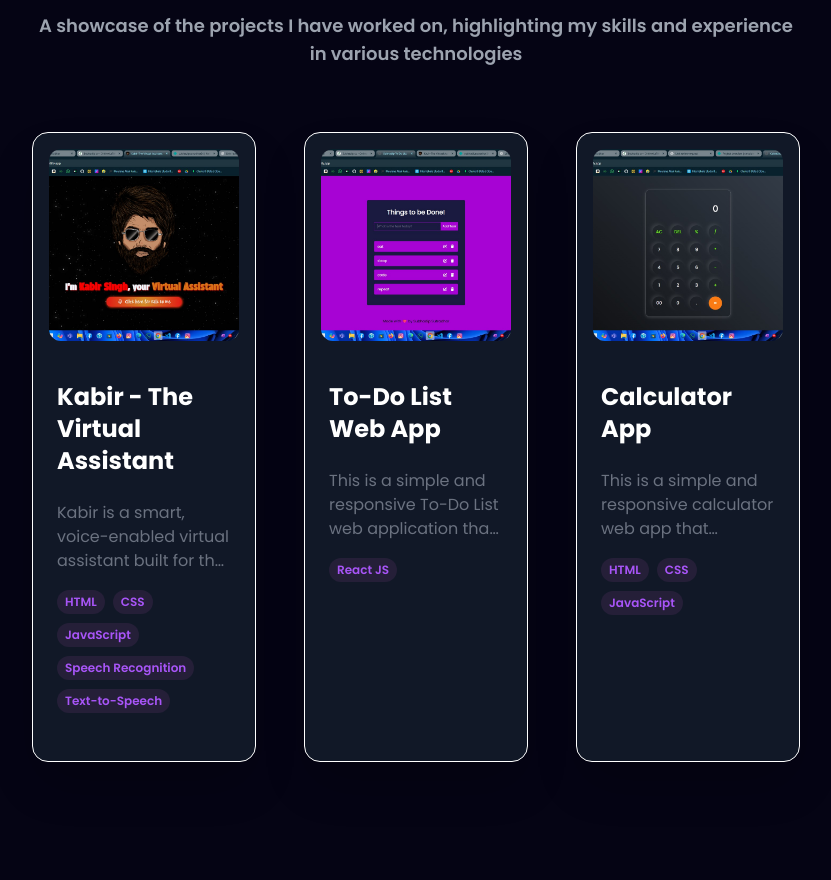
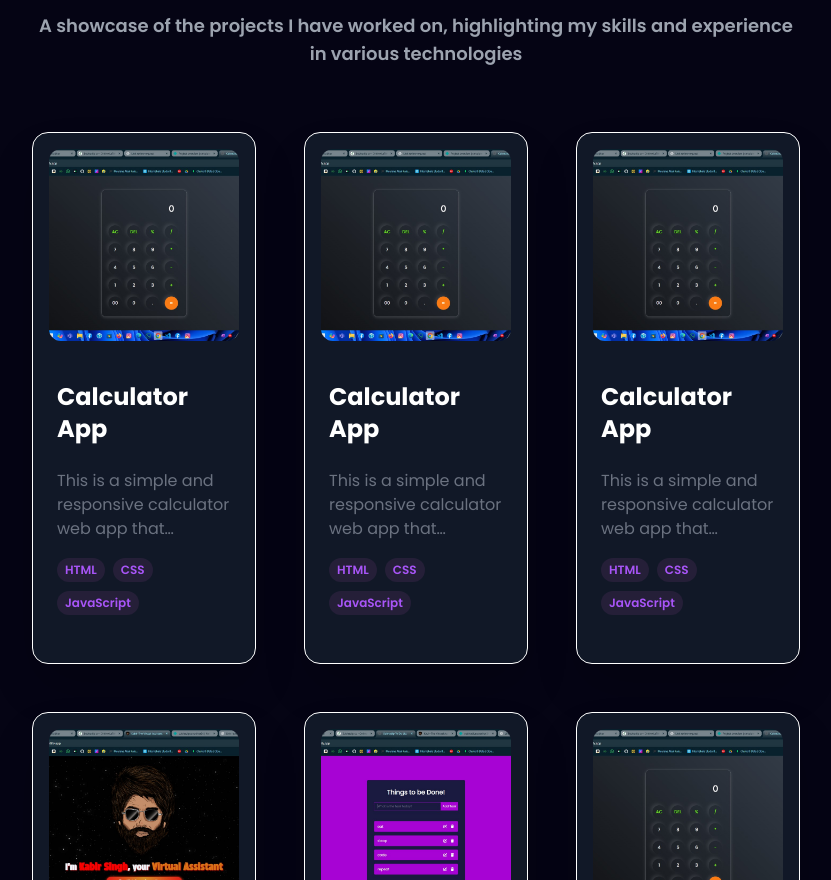
Before and after one commit to subhadipsutradhar2004/Subhadip_Portfolio, a React (Vite) app: page / in a window 1280 px wide. Shown: the part 1920-2800 px from the top of the page, without its empty margins (224-1055 px from the left). Built offline with nearby package versions, Linux system fonts and the light colour scheme.

Commit message:
Update constants.js

```diff
--- a/src/constants.js
+++ b/src/constants.js
@@ -116,16 +116,46 @@ export const SkillsInfo = [
   export const projects = [
     {
       id: 0,
+      title: "Calculator App",
+      description:
+        "This is a simple and responsive calculator web app that performs basic arithmetic operations like addition, subtraction, multiplication, and division. It features a clean UI and real-time results for a smooth user experience. Designed to work seamlessly across devices, it's fast, lightweight, and fully client-side.",
+      image: calculator,
+      tags: ["HTML", "CSS", "JavaScript"],
+      github : "https://github.com/subhadipsutradhar2004/Calculator.git",
+      webapp: "https://calculatorsubhadip.netlify.app/",
+    },
+    {
+      id: 1,
+      title: "Calculator App",
+      description:
+        "This is a simple and responsive calculator web app that performs basic arithmetic operations like addition, subtraction, multiplication, and division. It features a clean UI and real-time results for a smooth user experience. Designed to work seamlessly across devices, it's fast, lightweight, and fully client-side.",
+      image: calculator,
+      tags: ["HTML", "CSS", "JavaScript"],
+      github : "https://github.com/subhadipsutradhar2004/Calculator.git",
+      webapp: "https://calculatorsubhadip.netlify.app/",
+    },
+    {
+      id: 2,
+      title: "Calculator App",
+      description:
+        "This is a simple and responsive calculator web app that performs basic arithmetic operations like addition, subtraction, multiplication, and division. It features a clean UI and real-time results for a smooth user experience. Designed to work seamlessly across devices, it's fast, lightweight, and fully client-side.",
+      image: calculator,
+      tags: ["HTML", "CSS", "JavaScript"],
+      github : "https://github.com/subhadipsutradhar2004/Calculator.git",
+      webapp: "https://calculatorsubhadip.netlify.app/",
+    },
+    {
+      id: 3,
       title: "Kabir - The Virtual Assistant",
       description:
         "Kabir is a smart, voice-enabled virtual assistant built for the browser. It responds to user commands using speech recognition and text-to-speech, offering features like answering questions, performing tasks, and engaging in simple conversation. With a clean interface and real-time voice interaction, it provides an intuitive and interactive user experience.",
       image: kabir,
       tags: ["HTML", "CSS", "JavaScript", "Speech Recognition", "Text-to-Speech"],
-      github: "https://github.com/subhadipsutradhar2004/Kabir-The-Virtual-Assistant.git",
-      webapp: "https://kabir-virtual-assistant.netlify.app/",
+      github: "https://github.com/codingmastr/GitHub-Profile-Search-App-Using-React-JS",
+      webapp: "https://githubprofiledetective.netlify.app/",
     },
     {
-      id: 1,
+      id: 4,
       title: "To-Do List Web App",
       description:
         "This is a simple and responsive To-Do List web application that helps users manage their daily tasks efficiently. Users can add, delete, and mark tasks as complete in a clean and intuitive interface. The app ensures tasks are saved in real-time using browser local storage, providing a seamless user experience.",
@@ -135,7 +165,7 @@ export const SkillsInfo = [
       webapp: "https://subhadip-to-do-list.netlify.app/",
     },
      {
-      id: 2,
+      id: 5,
       title: "Calculator App",
       description:
         "This is a simple and responsive calculator web app that performs basic arithmetic operations like addition, subtraction, multiplication, and division. It features a clean UI and real-time results for a smooth user experience. Designed to work seamlessly across devices, it's fast, lightweight, and fully client-side.",
```
